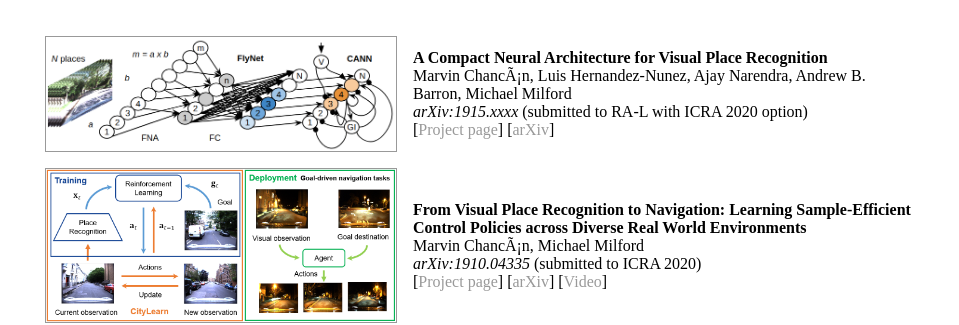
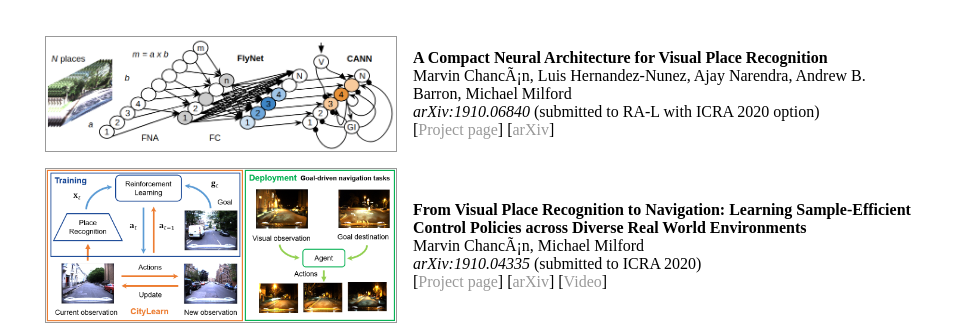
Before and after one commit to mchancan/mchancan.github.io, a Jekyll site: the page built from index.html, in a window 1280 px wide. Shown: the part 632-957 px from the top of the page, without its empty margins (160-1119 px from the left). Built offline with Jekyll 4.4.1, drawn with Linux system fonts in a browser that asks for light colours; comment, search, counter and statistics services are not loaded.

Commit message:
Update index.html

```diff
--- a/index.html
+++ b/index.html
@@ -48,7 +48,7 @@ title: Marvin Chancán
 		<td>
 			<b>A Compact Neural Architecture for Visual Place Recognition </b> <br>
 			Marvin Chancán, Luis Hernandez-Nunez, Ajay Narendra, Andrew B. Barron, Michael Milford <br>
-			<em>arXiv:1915.xxxx</em> (submitted to RA-L with ICRA 2020 option) <br>
+			<em>arXiv:1910.06840</em> (submitted to RA-L with ICRA 2020 option) <br>
 			[<a href="projects/FlyNet/index.html">Project page</a>]
 			[<a href="https://arxiv.org/abs/1910.06840">arXiv</a>]
 		</td>
```
